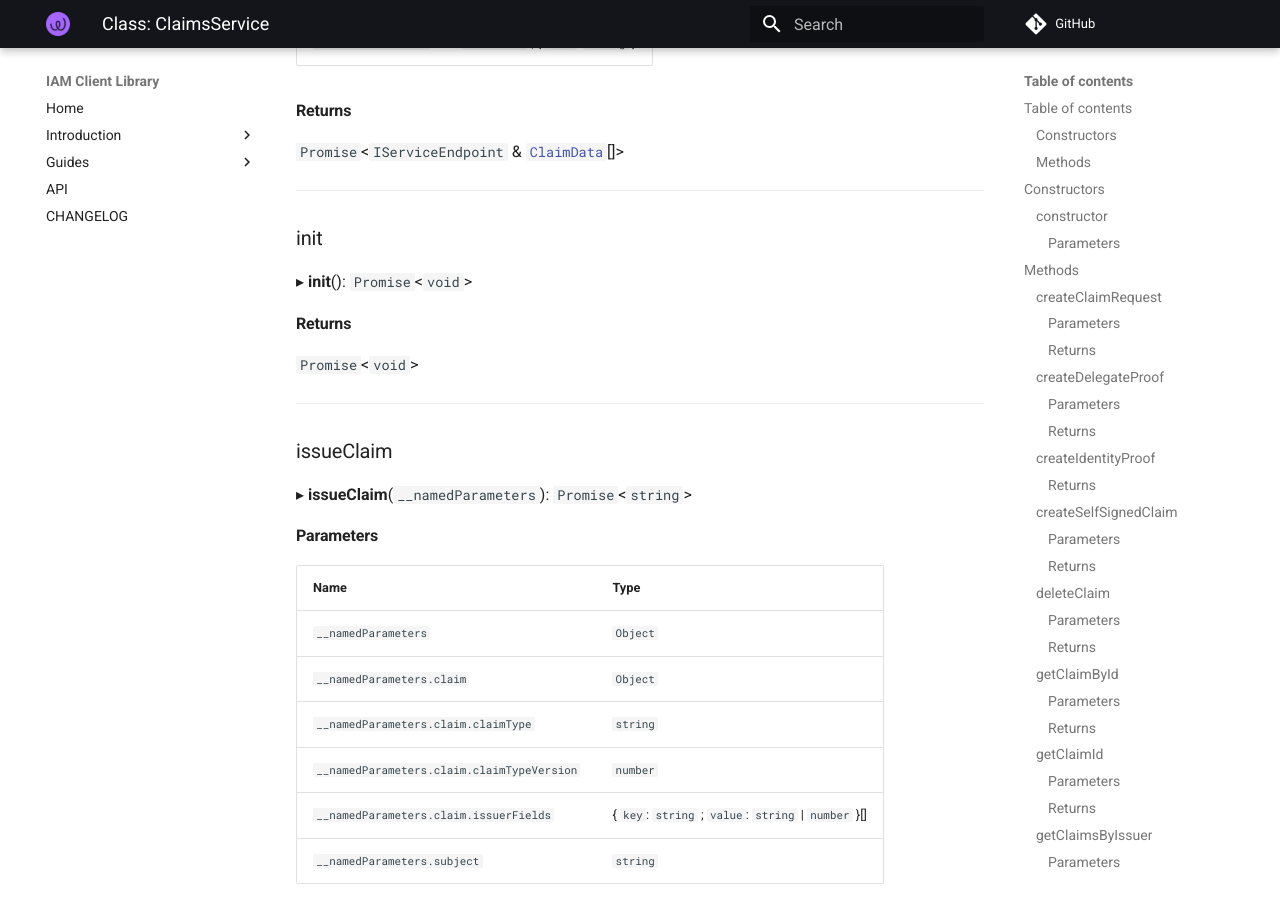
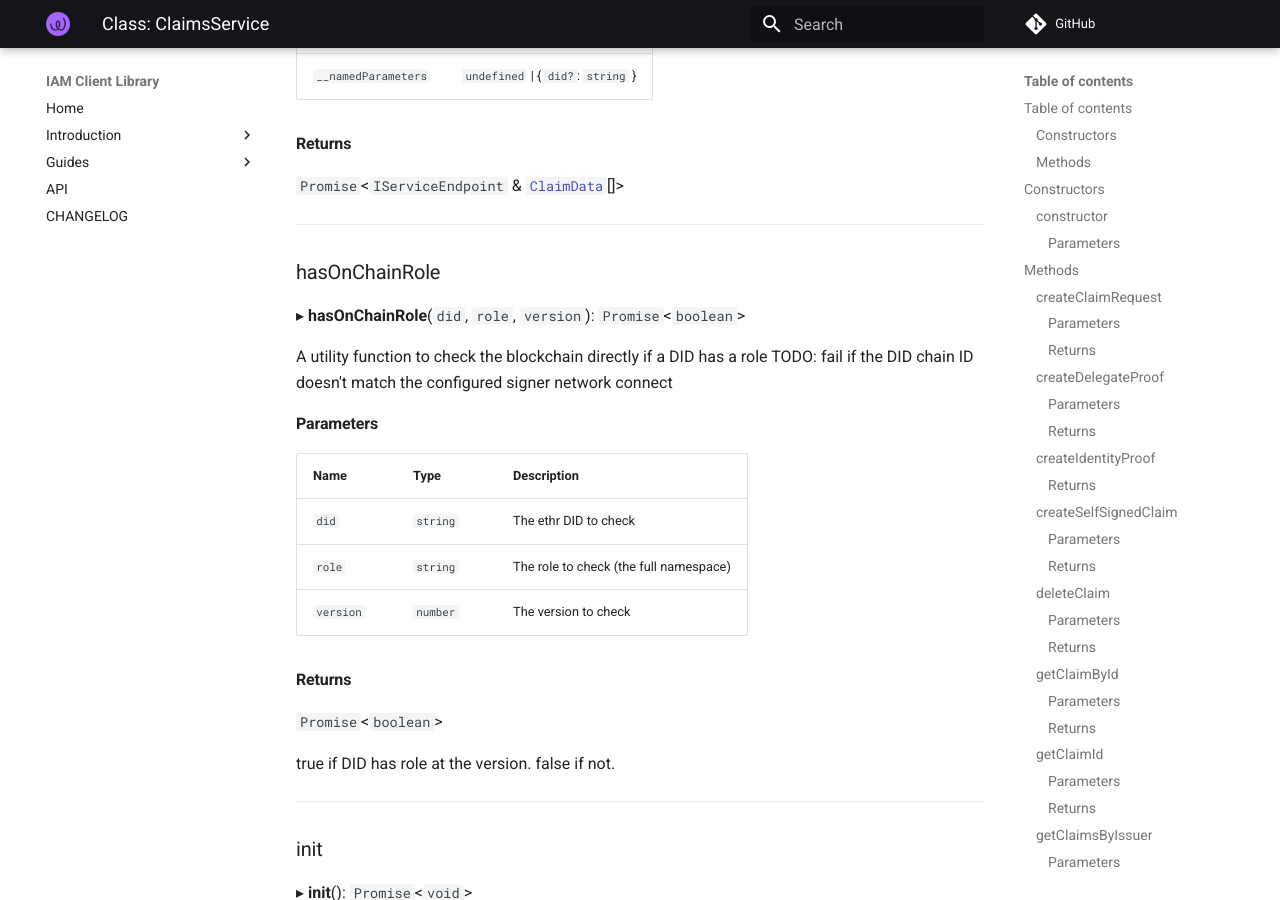
Before and after one commit to energywebfoundation/iam-client-lib, an MkDocs documentation site: the page built from docs/api/classes/modules_claims_claims_service.ClaimsService.md, in a window 1280 px wide and 900 px high, scrolled down 7311 px. Built offline with MkDocs 1.6.1 and Material for MkDocs 9.7.7, drawn with Linux system fonts in a browser that asks for light colours; comment, search, counter and statistics services are not loaded.

Commit message:
feat(claims.service): ICL-159 add hasOnChainRole utility

```diff
--- a/docs/api/classes/modules_claims_claims_service.ClaimsService.md
+++ b/docs/api/classes/modules_claims_claims_service.ClaimsService.md
@@ -22,6 +22,7 @@
 - [getClaimsBySubject](modules_claims_claims_service.ClaimsService.md#getclaimsbysubject)
 - [getClaimsBySubjects](modules_claims_claims_service.ClaimsService.md#getclaimsbysubjects)
 - [getUserClaims](modules_claims_claims_service.ClaimsService.md#getuserclaims)
+- [hasOnChainRole](modules_claims_claims_service.ClaimsService.md#hasonchainrole)
 - [init](modules_claims_claims_service.ClaimsService.md#init)
 - [issueClaim](modules_claims_claims_service.ClaimsService.md#issueclaim)
 - [issueClaimRequest](modules_claims_claims_service.ClaimsService.md#issueclaimrequest)
@@ -280,6 +281,29 @@ getUserClaims
 
 ___
 
+### hasOnChainRole
+
+▸ **hasOnChainRole**(`did`, `role`, `version`): `Promise`<`boolean`\>
+
+A utility function to check the blockchain directly if a DID has a role
+TODO: fail if the DID chain ID doesn't match the configured signer network connect
+
+#### Parameters
+
+| Name | Type | Description |
+| :------ | :------ | :------ |
+| `did` | `string` | The ethr DID to check |
+| `role` | `string` | The role to check (the full namespace) |
+| `version` | `number` | The version to check |
+
+#### Returns
+
+`Promise`<`boolean`\>
+
+true if DID has role at the version. false if not.
+
+___
+
 ### init
 
 ▸ **init**(): `Promise`<`void`\>
```
Also changed, not shown: docs/api/classes/modules_signer_signer_service.SignerService.md (+22 -0 lines), 3 other files.
